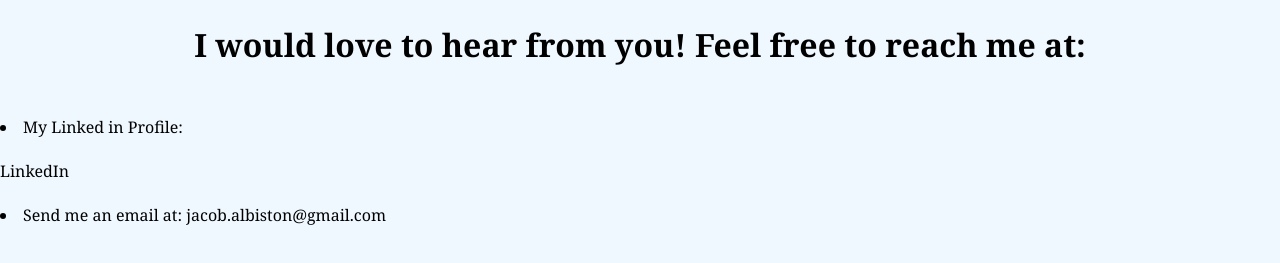
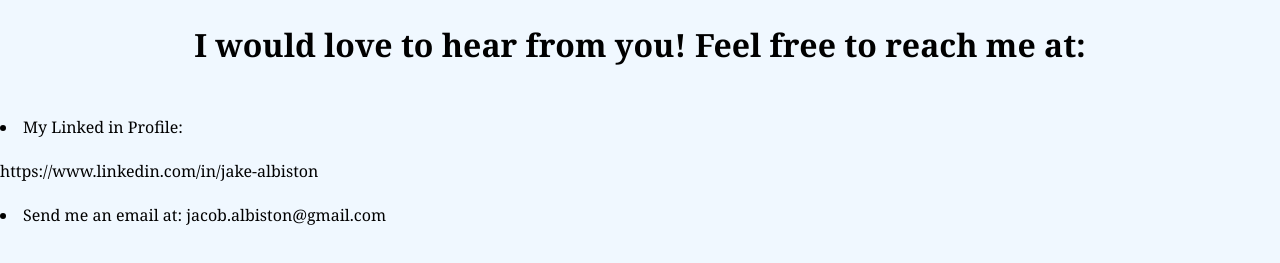
Before and after one commit to jalbiston/jalbiston.github.io, a plain HTML site: page contact.html in a window 1280 px wide. Shown: the part 57-320 px from the top of the page. Drawn offline with nearby package versions, Linux system fonts and the light colour scheme.

Commit message:
deleted something off contact page

```diff
--- a/contact.html
+++ b/contact.html
@@ -5,7 +5,7 @@
     <meta http-equiv="X-UA-Compatible" content="IE=edge">
     <meta name="viewport" content="width=device-width, initial-scale=1.0">
     <link rel="stylesheet" href="index.css">
-    <script type="text/javascript" src="https://cdn.jsdelivr.net/npm/emailjs-com@3/dist/email.min.js"></script>
+
 
 
 
@@ -29,7 +29,7 @@
 
 
 
-  <li>My Linked in Profile:<br><br></li><a class="othera" href="https://www.linkedin.com/in/jake-albiston">LinkedIn</a>
+  <li>My Linked in Profile:<br><br></li><a class="othera" href="https://www.linkedin.com/in/jake-albiston">https://www.linkedin.com/in/jake-albiston</a>
   <br>
   <br>
   <li>Send me an email at: jacob.albiston@gmail.com</li>
```
